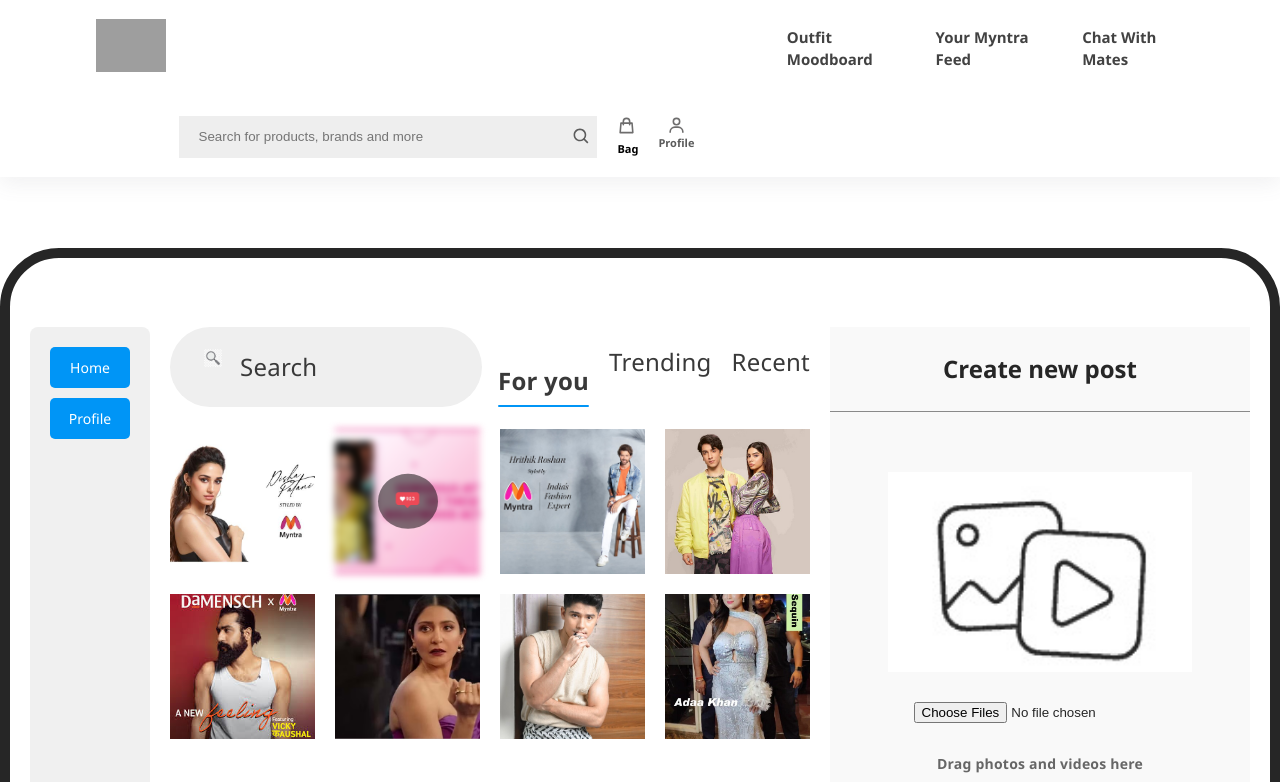
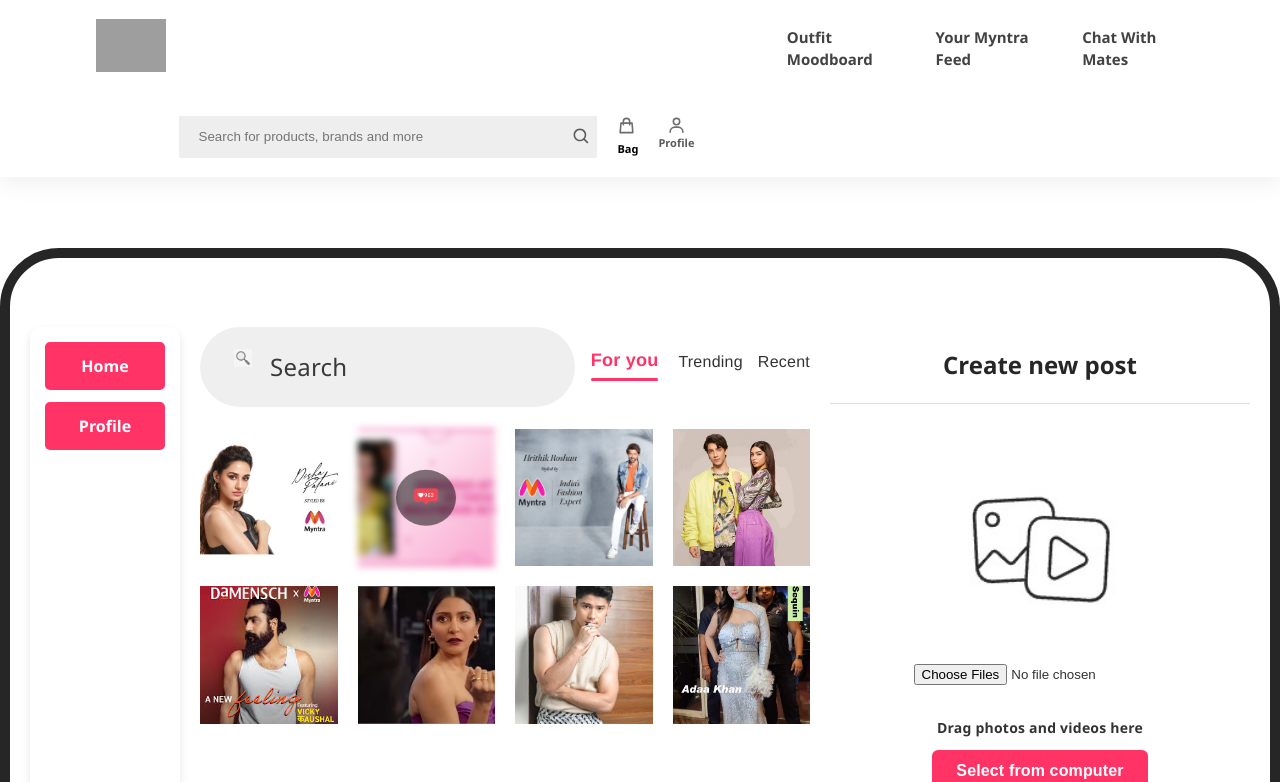
Before and after one commit to diyagoyal31/fashion_feed, a React (Create React App) app in the folder frontend/: page /myntrafeed in a window 1280 px wide. Shown: the top 782 px of the page. Built offline with nearby package versions, Linux system fonts and the light colour scheme; grey boxes are pictures that could not be loaded.

Commit message:
moodboardmyntrfeedloginprofile&reduxfiles&index

```diff
--- a/frontend/src/Pages/MoodBoard/MoodboardPage.jsx
+++ b/frontend/src/Pages/MoodBoard/MoodboardPage.jsx
@@ -61,77 +61,9 @@
             </main>
 
             <section className="product-section">
-                <aside className="filter-sidebar">
-                    <h2 className="filter-title">Filter/Sort</h2>
-                    <div className="price-range">
-                        <span className="price-label">Price</span>
-                        <div className="price-value">
-                            <span className="price-currency">₹</span>
-                            <span className="price-amount">{priceRange[0]}-{priceRange[1]}</span>
-                        </div>
-                    </div>
-                    <input
-                        type="range"
-                        min="0"
-                        max="1000"
-                        step="10"
-                        value={priceRange[0]}
-                        onChange={e => handlePriceChange({ target: { min: e.target.value, max: priceRange[1] } })}
-                        className="price-slider"
-                    />
-                    <input
-                        type="range"
-                        min="0"
-                        max="1000"
-                        step="10"
-                        value={priceRange[1]}
-                        onChange={e => handlePriceChange({ target: { min: priceRange[0], max: e.target.value } })}
-                        className="price-slider"
-                    />
 
-                    <h3 className="filter-category">Color</h3>
-                    <div className="filter-option">
-                        <input type="checkbox" id="color-black" className="filter-checkbox" />
-                        <label htmlFor="color-black" className="filter-label">Black</label>
-                    </div>
-                    <div className="filter-option">
-                        <input type="checkbox" id="color-green" className="filter-checkbox" />
-                        <label htmlFor="color-green" className="filter-label">Green</label>
-                    </div>
-                    <div className="filter-option">
-                        <input type="checkbox" id="color-white" className="filter-checkbox" />
-                        <label htmlFor="color-white" className="filter-label">White</label>
-                    </div>
+                <div className="product-grid">
 
-                    <h3 className="filter-category">Size</h3>
-                    <div className="filter-option">
-                        <input type="checkbox" id="size-xs" className="filter-checkbox" />
-                        <label htmlFor="size-xs" className="filter-label">XS</label>
-                    </div>
-                    <div className="filter-option">
-                        <input type="checkbox" id="size-s" className="filter-checkbox" />
-                        <label htmlFor="size-s" className="filter-label">S</label>
-                    </div>
-                    <div className="filter-option">
-                        <input type="checkbox" id="size-m" className="filter-checkbox" />
-                        <label htmlFor="size-m" className="filter-label">M</label>
-                    </div>
-                </aside>
-                <div className="product-grid">
-                    <div className="product-controls">
-                        <div className="search-products">
-                            <input type="text" className="search-products-text" placeholder="Search" />
-                            <img src="/assets/search.webp" className="search-products-icon" alt="Search" />
-                        </div>
-                        <div className="sort-options">
-                            <div className="sort-new">
-                                <span>New</span>
-                            </div>
-                            <div className="sort-option">Price ascending</div>
-                            <div className="sort-option">Price descending</div>
-                            <div className="sort-option">Rating</div>
-                        </div>
-                    </div>
                     <div className="product-list">
                         {products.map((product) => (
                             <div
--- a/frontend/src/Pages/Myntrafeed/FeedProfile.css
+++ b/frontend/src/Pages/Myntrafeed/FeedProfile.css
@@ -117,33 +117,36 @@
     display: flex;
     flex-direction: column;
     align-items: center;
-    padding: 20px;
-    background-color: #f0f0f0; /* Adjust as needed */
-    border-radius: 8px; /* Adjust as needed */
-    width: 120px; /* Adjust as needed */
+    padding: 15px;
+    background-color: #ffffff; /* Myntra's primary background color */
+    border-radius: 10px; /* Slightly rounded corners for a modern look */
+    box-shadow: 0 4px 8px rgba(0, 0, 0, 0.1); /* Soft shadow for depth */
+    width: 150px; /* Adjusted for better spacing */
 }
 
 .feed-sidebar {
     display: flex;
     flex-direction: column;
-    gap: 10px;
+    gap: 12px; /* Increased gap for better spacing */
     width: 100%;
 }
 
 .sidebar-button {
     text-align: center;
-    background-color: #0095f6;
-    color: #fff;
-    padding: 10px;
+    background-color: #ff3366; /* Myntra's button color */
+    color: #ffffff;
+    padding: 12px;
     border-radius: 5px;
     text-decoration: none;
-    font-size: 14px;
-    font-weight: 500;
+    font-size: 16px; /* Slightly larger font for better readability */
+    font-weight: 600; /* Bolder text for emphasis */
+    transition: background-color 0.3s ease; /* Smooth transition effect */
 }
 
 .sidebar-button:hover {
-    background-color: #007bb5;
+    background-color: #e02e5b; /* Darker shade for hover effect */
 }
+
   /* Existing styles... */
 
 .delete-button {
--- a/frontend/src/Pages/Myntrafeed/MyntraFeed.css
+++ b/frontend/src/Pages/Myntrafeed/MyntraFeed.css
@@ -112,40 +112,45 @@
 }
 
 .feed-tabs {
-    align-self: end;
+    align-self: flex-start; /* Align tabs to the start for better placement */
     display: flex;
-    margin-top: 24px;
+    margin-top: 20px; /* Reduced margin for a cleaner look */
     flex-direction: column;
-    color: #0095f6;
-    font-weight: 700;
+    color: #ff3366; /* Myntra's primary accent color */
+    font-weight: 600; /* Consistent with Myntra’s font weight */
 }
 
 .active-tab {
-    font-family: Segoe UI, sans-serif;
+    font-family: 'Helvetica Neue', Helvetica, Arial, sans-serif; /* Updated font family to a more common sans-serif stack */
     align-self: center;
+    font-size: 18px; /* Adjusted font size for better visibility */
+    color: #ff3366; /* Same as the tab color for consistency */
 }
 
 .tab-indicator {
-    border-radius: 55px;
-    background-color: #0095f6;
-    margin-top: 6px;
-    height: 2px;
+    border-radius: 50px; /* Adjusted for a more rounded look */
+    background-color: #ff3366; /* Myntra’s primary accent color */
+    margin-top: 4px; /* Reduced margin for a tighter look */
+    height: 3px; /* Slightly thicker for better visibility */
     width: 100%;
 }
 
 .feed-filters {
     display: flex;
-    gap: 20px;
-    color: #8d8d8d;
-    font-weight: 400;
+    gap: 15px; /* Reduced gap for a more compact look */
+    color: #333; /* Darker text color for better readability */
+    font-weight: 500; /* Adjusted font weight for consistency with Myntra */
     flex-grow: 0;
     flex-basis: auto;
-    margin: auto 0;
+    margin: 10px 0; /* Adjusted margin for better spacing */
 }
 
 .filter-option {
-    font-family: Segoe UI, sans-serif;
+    font-family: 'Helvetica Neue', Helvetica, Arial, sans-serif; /* Consistent font family */
+    font-size: 16px; /* Adjusted font size for better readability */
+    color: #333; /* Darker text color for better readability */
 }
+
 
 .feed-grid {
     margin-top: 22px;
@@ -228,34 +233,39 @@
 }
 
 .create-post {
-    padding-bottom: 80px;
+    padding-bottom: 60px; /* Adjusted for more balanced spacing */
     align-items: center;
-    background-color: rgba(245, 245, 245, 0.62);
+    background-color: #ffffff; /* Myntra's primary background color */
     display: flex;
     flex-direction: column;
     align-self: stretch;
-    color: #262626;
-    font-weight: 600;
+    color: #333; /* Darker text color for better readability */
+    font-weight: 600; /* Consistent with Myntra's font styling */
     text-align: center;
     width: 100%;
     height: 100%;
 }
 
 .create-post-header {
-    border-color: #8a8a8a;
+    border-color: #e0e0e0; /* Light gray to match Myntra’s border style */
     border-bottom-width: 1px;
     border-bottom-style: solid;
-    padding: 24px 0;
+    padding: 20px 0; /* Slightly adjusted padding for better spacing */
     width: 100%;
+    color: #262626; /* Consistent with the text color */
+    font-size: 24px; /* Updated font size for header */
+    font-weight: 700; /* Bolder text for header emphasis */
 }
+
 
 .upload-icon {
     aspect-ratio: 1;
     object-fit: contain;
     object-position: center;
-    width: 200px;
-    margin-top: 60px;
+    width: 150px; /* Reduced width for a smaller icon */
+    margin-top: 40px; /* Adjusted margin for better spacing */
 }
+
 
 .upload-text {
     font-family: Segoe UI, sans-serif;
@@ -326,30 +336,33 @@
 }
 /* src/components/MyntraFeed.css */
 .upload-button {
-    background-color: #007bff;
+    background-color: #ff3366; /* Myntra's primary button color */
     color: white;
     border: none;
-    padding: 10px 20px;
+    padding: 12px 24px; /* Adjusted for better spacing */
     font-size: 16px;
+    font-weight: 600; /* Bolder text for emphasis */
     cursor: pointer;
-    border-radius: 5px;
-    margin-top: 10px;
+    border-radius: 6px; /* Slightly larger radius for a modern look */
+    margin-top: 12px;
+    transition: background-color 0.3s ease; /* Smooth transition effect */
 }
 
 .upload-button:hover {
-    background-color: #0056b3;
+    background-color: #e02e5b; /* Darker shade for hover effect */
 }
 
 .upload-text {
     display: block;
-    margin-top: 10px;
+    margin-top: 12px;
     font-size: 14px;
-    color: #666;
+    color: #333; /* Darker text color for better readability */
 }
 
 .upload-icon {
-    width: 100%;
-    height: auto;
-    max-height: 200px;
-    margin-bottom: 10px;
+    aspect-ratio: 1;
+    object-fit: contain;
+    object-position: center;
+    width: 200px; /* Reduced width for a smaller icon */
+    margin-top: 40px; /* Adjusted margin for better spacing */
 }
--- a/frontend/src/Pages/login/Login.jsx
+++ b/frontend/src/Pages/login/Login.jsx
@@ -35,7 +35,7 @@
 
       if (response.ok) {
         messageApi.success("Login successful!");
-        navigate("/profile"); // Redirect to profile page
+        navigate("/"); // Redirect to profile page
       } else {
         messageApi.error(result.error || "Login failed. Please try again.");
       }
--- a/frontend/src/Pages/profile/Profile.jsx
+++ b/frontend/src/Pages/profile/Profile.jsx
@@ -10,23 +10,23 @@
   const user = auth.data?.user || {}; // Fallback to an empty object if user data is not available
   const [modal2Open, setModal2Open] = useState(false);
   const [formData, setFormData] = useState({
-    name: "",
-    phone: "",
-    email: "",
-    address: "",
-    dateOfBirth: "",
-    gender: "",
+    Name: "",
+    Phone: "",
+    Email: "",
+    Address: "",
+    DateOfBirth: "",
+    Gender: "",
   });
 
   useEffect(() => {
     if (user && Object.keys(user).length > 0) {
       setFormData({
-        name: user.name || "",
-        phone: user.phone || "",
-        email: user.email || "",
-        address: user.address || "",
-        dateOfBirth: user.dateOfBirth || "",
-        gender: user.gender || "",
+        Name: user.name || "",
+        Phone: user.phone || "",
+        Email: user.email || "",
+        Address: user.address || "",
+        DateOfBirth: user.dateOfBirth || "",
+        Gender: user.gender || "",
       });
     }
   }, [user]);
@@ -46,6 +46,17 @@
     console.log(data);
     // Add logic to update user profile here
   };
+
+  // Redirect to login if not authenticated
+  if (!auth.data.isAuthenticated) {
+    return (
+      <div className="profile">
+        <div className="profileCon">
+          <p>Please login/signup to view your profile.</p>
+        </div>
+      </div>
+    );
+  }
 
   return (
     <div className="profile">
@@ -89,53 +100,52 @@
           >
             <form onSubmit={handleFormSubmit}>
               <input
-                name="name"
-                value={formData.name}
+                name="Name"
+                value={formData.Name}
                 onChange={handleFormChange}
                 type="text"
                 placeholder="Full name"
               />
               <br />
               <input
-                name="email"
-                value={formData.email}
+                name="Email"
+                value={formData.Email}
                 onChange={handleFormChange}
                 type="email"
                 placeholder="Email"
               />
               <br />
               <input
-                name="phone"
-                value={formData.phone}
+                name="Phone"
+                value={formData.Phone}
                 onChange={handleFormChange}
                 type="tel"
                 placeholder="Enter phone number"
               />
               <br />
               <textarea
-                name="address"
-                value={formData.address}
+                name="Address"
+                value={formData.Address}
                 onChange={handleFormChange}
                 placeholder="Address"
               />
               <br />
               <input
-                name="dateOfBirth"
-                value={formData.dateOfBirth}
+                name="DateOfBirth"
+                value={formData.DateOfBirth}
                 onChange={handleFormChange}
                 type="date"
                 max={new Date().toISOString().split("T")[0]} // Sets max date to today
               />
               <br />
-              <select name="gender" value={formData.gender} onChange={handleFormChange}>
+              <select name="Gender" value={formData.Gender} onChange={handleFormChange}>
                 <option value="">Select gender</option>
                 <option value="M">Male</option>
                 <option value="F">Female</option>
                 <option value="O">Other</option>
               </select>
               <br />
-              <button type="button" onClick={() => setModal2Open(false)}>Cancel</button>
-              <button type="submit">Save</button>
+              <button type="submit">Save Changes</button>
             </form>
           </Modal>
         </div>
--- a/frontend/src/Redux/auth/action.js
+++ b/frontend/src/Redux/auth/action.js
@@ -1,84 +1,87 @@
+// src/Redux/auth/action.js
 import * as types from "./types";
 import axios from "axios";
 
-//Register User
+// Register User
 export const registerUser = (userData) => async (dispatch) => {
   try {
     dispatch({ type: types.REGISTER_USER_REQUEST });
-    const data = await axios.post(
+    const response = await axios.post(
       `https://busy-rose-earthworm-cap.cyclic.app/user/new`,
       userData
     );
-    console.log(data.data);
     dispatch({
       type: types.REGISTER_USER_SUCCESS,
       payload: {
-        token: data.data.token,
-        message: data.data.message,
-        user: data.data.user,
+        token: response.data.token,
+        message: response.data.message,
+        user: response.data.user,
       },
     });
   } catch (error) {
     dispatch({
       type: types.REGISTER_USER_ERROR,
+      payload: { message: error.message },
     });
   }
 };
 
-// export const editUser = (userData, id) => async (dispatch) => {
-//   try {
-//     dispatch({ type: types.UPDATE_USER_REQUEST });
-//     const data = await axios.put(
-//       `https://busy-rose-earthworm-cap.cyclic.app/user/update?id=${id}`,
-//       userData
-//     );
-//     console.log(data.data);
-//     dispatch({
-//       type: types.UPDATE_USER_SUCCESS,
-//       payload: {
-//         token: data.data.token,
-//         message: data.data.message,
-//         user: data.data.user,
-//       },
-//     });
-//   } catch (error) {
-//     dispatch({
-//       type: types.UPDATE_USER_ERROR,
-//     });
-//   }
-// };
-
+// Login User
 export const authLogin = (data) => async (dispatch) => {
   try {
     dispatch({ type: types.LOGIN_USER_REQUEST });
-
-    const res = await axios.post(
+    const response = await axios.post(
       "https://busy-rose-earthworm-cap.cyclic.app/user/login",
       data
     );
-    console.log(res);
-    localStorage.setItem("user", JSON.stringify(res.data.user));
+    localStorage.setItem("token", response.data.token);
+    localStorage.setItem("user", JSON.stringify(response.data.user));
     dispatch({
       type: types.LOGIN_USER_SUCCESS,
       payload: {
-        token: res.data.token,
-        message: res.data.message,
-        user: res.data.user,
+        token: response.data.token,
+        message: response.data.message,
+        user: response.data.user,
       },
     });
   } catch (error) {
     dispatch({
       type: types.LOGIN_USER_ERROR,
+      payload: { message: error.message },
     });
   }
 };
 
-export const authLogout = () => async (dispatch) => {
+// Edit User
+export const editUser = (userData, id) => async (dispatch) => {
   try {
+    dispatch({ type: types.UPDATE_USER_REQUEST });
+    const response = await axios.put(
+      `https://busy-rose-earthworm-cap.cyclic.app/user/update?id=${id}`,
+      userData
+    );
+    localStorage.setItem("token", response.data.token);
     dispatch({
-      type: types.AUTH_LOGOUT,
+      type: types.UPDATE_USER_SUCCESS,
+      payload: {
+        token: response.data.token,
+        message: response.data.message,
+        user: response.data.user,
+      },
     });
   } catch (error) {
-    console.log(error);
+    dispatch({
+      type: types.UPDATE_USER_ERROR,
+      payload: { message: error.message },
+    });
   }
 };
+
+// Logout
+export const authLogout = () => (dispatch) => {
+  localStorage.removeItem("token");
+  localStorage.removeItem("user");
+  dispatch({
+    type: types.AUTH_LOGOUT,
+  });
+};
--- a/frontend/src/Redux/auth/reducer.js
+++ b/frontend/src/Redux/auth/reducer.js
@@ -1,8 +1,11 @@
+// src/Redux/auth/reducer.js
 import * as types from "./types";
+
 const TOKEN = localStorage.getItem("token");
 const initialState = {
   userLogin: { loading: false, error: false, message: "" },
   userRegister: { loading: false, error: false, message: "" },
+  userUpdate: { loading: false, error: false, message: "" },
   data: {
     isAuthenticated: !!TOKEN,
     token: TOKEN,
@@ -18,7 +21,6 @@
         userLogin: { loading: true, error: false },
       };
     case types.LOGIN_USER_SUCCESS:
-      localStorage.setItem("token", payload.token);
       return {
         ...state,
         userLogin: { loading: false, error: false, message: payload.message },
@@ -31,18 +33,7 @@
     case types.LOGIN_USER_ERROR:
       return {
         ...state,
-        userLogin: { loading: false, error: true, message: "Error" },
-      };
-
-    case types.AUTH_LOGOUT:
-      localStorage.removeItem("token");
-      return {
-        ...state,
-        data: {
-          isAuthenticated: false,
-          token: null,
-          user: null,
-        },
+        userLogin: { loading: false, error: true, message: payload.message },
       };
 
     case types.REGISTER_USER_REQUEST:
@@ -51,7 +42,6 @@
         userRegister: { loading: true, error: false },
       };
     case types.REGISTER_USER_SUCCESS:
-      localStorage.setItem("token", payload.token);
       return {
         ...state,
         userRegister: {
@@ -68,8 +58,39 @@
     case types.REGISTER_USER_ERROR:
       return {
         ...state,
-        userRegister: { loading: false, error: true, message: "Error" },
+        userRegister: { loading: false, error: true, message: payload.message },
       };
+
+    case types.UPDATE_USER_REQUEST:
+      return {
+        ...state,
+        userUpdate: { loading: true, error: false },
+      };
+    case types.UPDATE_USER_SUCCESS:
+      return {
+        ...state,
+        userUpdate: { loading: false, error: false, message: payload.message },
+        data: {
+          ...state.data,
+          user: payload.user,
+        },
+      };
+    case types.UPDATE_USER_ERROR:
+      return {
+        ...state,
+        userUpdate: { loading: false, error: true, message: payload.message },
+      };
+
+    case types.AUTH_LOGOUT:
+      return {
+        ...state,
+        data: {
+          isAuthenticated: false,
+          token: null,
+          user: null,
+        },
+      };
+
     default:
       return state;
   }
--- a/frontend/src/Redux/auth/types.js
+++ b/frontend/src/Redux/auth/types.js
@@ -1,3 +1,4 @@
+// src/Redux/auth/types.js
 export const REGISTER_USER_REQUEST = "REGISTER_USER_REQUEST";
 export const REGISTER_USER_SUCCESS = "REGISTER_USER_SUCCESS";
 export const REGISTER_USER_ERROR = "REGISTER_USER_ERROR";
--- a/frontend/src/index.js
+++ b/frontend/src/index.js
@@ -10,5 +10,7 @@
     <Provider store={store}>
       <App />
     </Provider>
+    document.getElementById("root")
   </BrowserRouter>
+
 );
```
Also changed, not shown: frontend/src/Redux/store.js (+4 -4 lines). Lines whose indentation alone changed are shown as unchanged.
